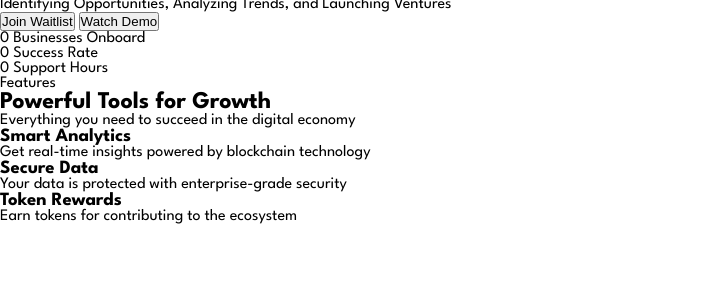
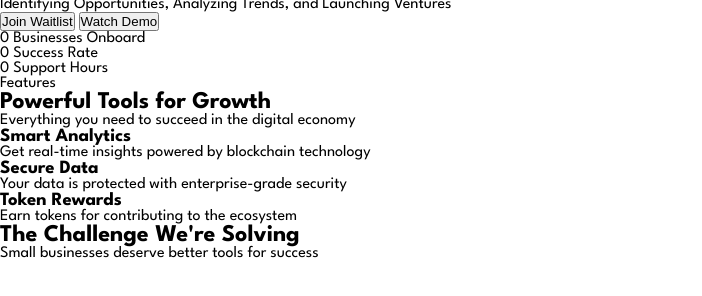
Before and after one commit to ombima56/insights-edge, a plain HTML site: page frontend/templates/index.html in a window 1280 px wide. Shown: the part 76-372 px from the top of the page, without its empty margins (0-702 px from the left). Drawn offline with Linux system fonts and the light colour scheme.

Commit message:
feat: Add problem being solved

```diff
--- a/frontend/templates/index.html
+++ b/frontend/templates/index.html
@@ -102,5 +102,16 @@
         </div>
       </div>
     </section>
+
+    <!-- Enhanced Vision Section -->
+ <section id="vision" class="section-vision">
+  <div class="container">
+    <div class="section-header">
+      <h2>The Challenge We're Solving</h2>
+      <p>Small businesses deserve better tools for success</p>
+    </div>
+    <div class="challenge-grid">
+      <div class="challenge-card">
+
   </body>
 </html>
```
